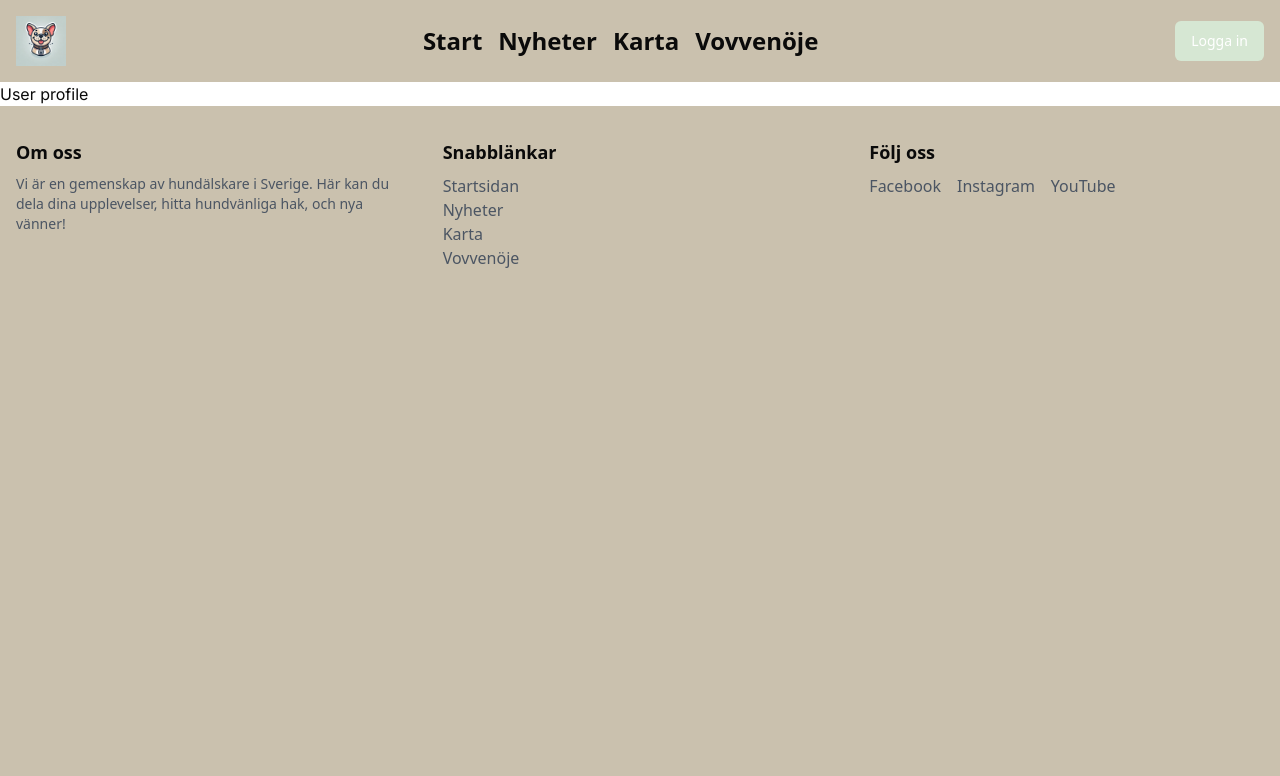
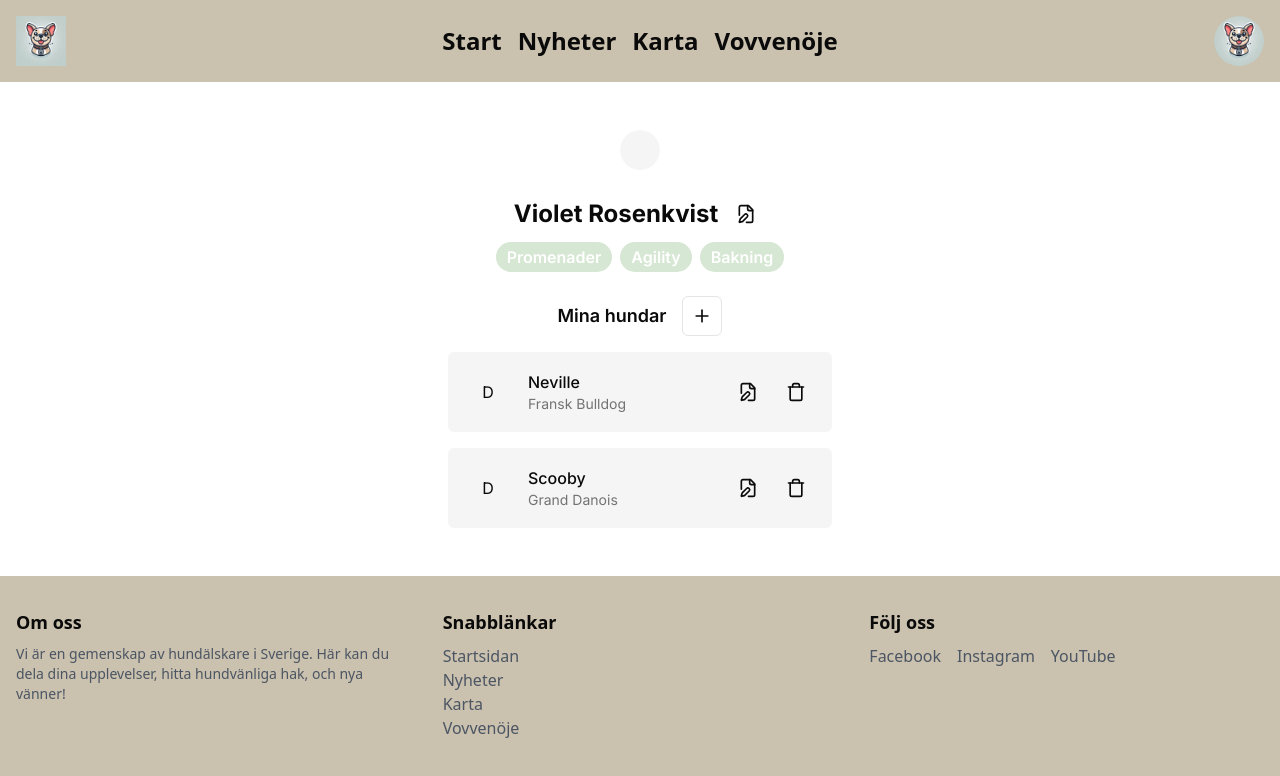
Before and after one commit to Hundhak/Hundhak-SSR-UI, a Next.js app: page /profile in a window 1280 px wide. Shown: the top 776 px of the page. Built offline with nearby package versions, Linux system fonts and the light colour scheme.

Commit message:
Added ability to add dog to list with nice functionality. #20

```diff
--- a/package.json
+++ b/package.json
@@ -12,6 +12,7 @@
   "dependencies": {
     "@hookform/resolvers": "^3.9.0",
     "@pixi/react": "^7.1.2",
+    "@radix-ui/react-avatar": "^1.1.0",
     "@radix-ui/react-checkbox": "^1.1.1",
     "@radix-ui/react-label": "^2.1.0",
     "@radix-ui/react-separator": "^1.1.0",
--- a/src/app/login/components/login-form.jsx
+++ b/src/app/login/components/login-form.jsx
@@ -2,13 +2,11 @@
 import { Card, CardContent, CardFooter } from "@/components/ui/card"
 import { Input } from "@/components/ui/input"
 import Link from "next/link"
-import { Checkbox } from "@/components/ui/checkbox"
 import { Button } from "@/components/ui/button"
 import { z } from "zod"
 import { useForm } from "react-hook-form"
 import { zodResolver } from "@hookform/resolvers/zod"
 import { Form, FormControl, FormDescription, FormField, FormItem, FormLabel, FormMessage } from "../../../components/ui/form"
-import { PawPrintIcon } from "../../../components/ui/pawprint-icon"
 
 
 const userFormSchema = z.object({
--- a/src/app/login/page.jsx
+++ b/src/app/login/page.jsx
@@ -1,11 +1,19 @@
+"use client"
+
+import { useState } from "react"
 import LoginForm from "./components/login-form"
 import WelcomeMessage from "./components/welcome-message"
+import { Button } from "@/components/ui/button"
 
 export default function Login() {
+
+  const [loggedIn, setLoginStatus] = useState(false)
+
   return (
     <div>
       <WelcomeMessage />
       <LoginForm />
+      <Button onClick={() => setLoginStatus(true)}>Utvecklingslogin - Testa loginfunktion</Button>
     </div>
   )
 }
--- /dev/null
+++ b/src/app/profile/components/dog-list.jsx
@@ -0,0 +1,47 @@
+/**
+ * The profile page list of dogs.
+ */
+"use client"
+import { useCallback, useState } from "react"
+import { PlusIcon } from "lucide-react"
+import { Button } from "@/components/ui/button"
+import { ListCard, NewListCard } from "@/components/ui/list-card"
+
+const DogList = ({ dogs, addDog }) => {
+
+  const [activeDogs, setActiveDogs] = useState(dogs)
+  const [isaAddingDog, setIsAddingDog] = useState(false)
+
+  const handleAddDogClick = useCallback(() => {
+    setIsAddingDog(true)
+    setActiveDogs([{}, ...activeDogs])
+  }, [activeDogs])
+
+  const handleAddDogConfirmationClick = (name, breed) => {
+    setIsAddingDog(false)
+    setActiveDogs([{ img: "", name, breed }, ...activeDogs.slice(1)])
+  }
+
+  return (
+    <div>
+      <div className="flex items-center justify-center space-x-4 mt-6">
+        <h2 className="text-lg font-semibold">Mina hundar</h2>
+        <Button onClick={() => handleAddDogClick()} variant="outline" size="icon">
+          <PlusIcon className="h-5 w-5" />
+          <span className="sr-only">Lägg till</span>
+        </Button>
+      </div>
+      <ul className="mt-4 space-y-4">
+        {activeDogs.map((dog, index) =>
+          index === 0 && isaAddingDog ? (
+            <NewListCard key={index} add={handleAddDogConfirmationClick} title={"Namn"} subtitle={"Ras"}/>
+          ) : (
+            <ListCard key={index} img={dog.img} title={dog.name} subtitle={dog.breed}/>
+          )
+        )}
+      </ul>
+    </div>
+  )
+}
+
+export default DogList
--- /dev/null
+++ b/src/app/profile/components/header.jsx
@@ -0,0 +1,35 @@
+/**
+ * The header for the profile page.
+ */
+import { Avatar, AvatarFallback, AvatarImage } from "@/components/ui/avatar"
+import { Badge } from "@/components/ui/badge"
+import { Button } from "@/components/ui/button"
+import { FilePenIcon } from "lucide-react"
+
+
+const Header = ({ img, name, interests }) => {
+  return (
+    <div className="flex flex-col items-center space-y-6">
+      <Avatar>
+        <AvatarImage src={img} alt="Users avatar"/>
+        <AvatarFallback></AvatarFallback>
+      </Avatar>
+      <div className="text-center">
+        <div className="flex items-center justify-center gap-2">
+          <h1 className="text-2xl font-bold">{name}</h1>
+          <Button variant="ghost" size="icon">
+            <FilePenIcon className="w-5 h-5"/>
+            <span className="sr-only">Ändra profill</span>
+          </Button>
+        </div>
+        <div className="mt-2 flex flex-wrap justify-center gap-2">
+          {interests.map(interest => (
+            <Badge key={interest} variant="secondary">{interest}</Badge>
+          ))}
+        </div>
+      </div>
+    </div>
+  )
+}
+
+export default Header
--- a/src/app/profile/page.jsx
+++ b/src/app/profile/page.jsx
@@ -1,6 +1,28 @@
-"use client"
+/**
+ * The users profile page.
+ *
+ */
+
+import DogList from "./components/dog-list"
+import Header from "./components/header"
+
+const profile = {
+  img : "",
+  name : "Violet Rosenkvist",
+  interests : ["Promenader", "Agility", "Bakning"]
+}
+
+const dogs = [
+  {img : "", name : "Neville", breed : "Fransk Bulldog"},
+  {img : "", name : "Scooby", breed : "Grand Danois"}
+]
 
 
 export default function Profile() {
-  return <h2>User profile</h2>
+  return (
+    <div className="mx-auto max-w-md px-4 py-12 sm:px-6 lg:px-8">
+      <Header img={profile.img} name={profile.name} interests={profile.interests}/>
+      <DogList dogs={dogs}/>
+    </div>
+  )
 }
--- /dev/null
+++ b/src/components/ui/avatar.jsx
@@ -0,0 +1,35 @@
+"use client"
+
+import * as React from "react"
+import * as AvatarPrimitive from "@radix-ui/react-avatar"
+
+import { cn } from "@/lib/utils"
+
+const Avatar = React.forwardRef(({ className, ...props }, ref) => (
+  <AvatarPrimitive.Root
+    ref={ref}
+    className={cn("relative flex h-10 w-10 shrink-0 overflow-hidden rounded-full", className)}
+    {...props} />
+))
+Avatar.displayName = AvatarPrimitive.Root.displayName
+
+const AvatarImage = React.forwardRef(({ className, ...props }, ref) => (
+  <AvatarPrimitive.Image
+    ref={ref}
+    className={cn("aspect-square h-full w-full", className)}
+    {...props} />
+))
+AvatarImage.displayName = AvatarPrimitive.Image.displayName
+
+const AvatarFallback = React.forwardRef(({ className, ...props }, ref) => (
+  <AvatarPrimitive.Fallback
+    ref={ref}
+    className={cn(
+      "flex h-full w-full items-center justify-center rounded-full bg-muted",
+      className
+    )}
+    {...props} />
+))
+AvatarFallback.displayName = AvatarPrimitive.Fallback.displayName
+
+export { Avatar, AvatarImage, AvatarFallback }
--- /dev/null
+++ b/src/components/ui/badge.jsx
@@ -0,0 +1,34 @@
+import * as React from "react"
+import { cva } from "class-variance-authority";
+
+import { cn } from "@/lib/utils"
+
+const badgeVariants = cva(
+  "inline-flex items-center rounded-full border px-2.5 py-0.5 text-[1rem] font-semibold transition-colors focus:outline-none focus:ring-2 focus:ring-ring focus:ring-offset-2",
+  {
+    variants: {
+      variant: {
+        default:
+          "border-transparent bg-primary text-primary-foreground hover:bg-primary/80",
+        secondary:
+          "border-transparent bg-secondary text-secondary-foreground hover:bg-secondary/80",
+        destructive:
+          "border-transparent bg-destructive text-destructive-foreground hover:bg-destructive/80",
+        outline: "text-foreground",
+      },
+    },
+    defaultVariants: {
+      variant: "default",
+    },
+  }
+)
+
+function Badge({
+  className,
+  variant,
+  ...props
+}) {
+  return (<div className={cn(badgeVariants({ variant }), className)} {...props} />);
+}
+
+export { Badge, badgeVariants }
--- a/src/components/ui/header.jsx
+++ b/src/components/ui/header.jsx
@@ -11,7 +11,7 @@ import Link from 'next/link'
 
 const Header = () => {
 
-  const isLoggedIn = false //TO DO : Implement authentication & user service to enable account feature.
+  const isLoggedIn = true //TO DO : Implement authentication & user service to enable account feature.
 
   return (
     <header className="p-4">
--- /dev/null
+++ b/src/components/ui/list-card.jsx
@@ -0,0 +1,71 @@
+/**
+ * A general list card with image, title and subtitle.
+ */
+"use client"
+
+import { useState } from "react"
+import { Avatar, AvatarFallback, AvatarImage } from "@/components/ui/avatar"
+import { Input } from "@/components/ui/input"
+import { Label } from "@/components/ui/label"
+import { FilePenIcon } from "lucide-react"
+import { TrashIcon } from "lucide-react"
+import { CheckIcon } from "lucide-react"
+import { Button } from "./button"
+
+const ListCard = ({ img, title, subtitle }) => {
+  return (
+    <li className="flex items-center justify-between rounded-md bg-muted p-4">
+      <div className="flex items-center space-x-4">
+        <Avatar className="h-12 w-12">
+          <AvatarImage src={img} alt="Card image"/>
+          <AvatarFallback>D</AvatarFallback>
+        </Avatar>
+        <div>
+          <h3 className="text-base font-medium">{title}</h3>
+          <p className="text-sm text-muted-foreground">{subtitle}</p>
+        </div>
+      </div>
+      <div className="flex items-center space-x-2">
+        <Button variant="ghost" size="icon">
+          <FilePenIcon className="h-5 w-5"/>
+          <span className="sr-only">Edit</span>
+        </Button>
+        <Button variant="ghost" size="icon">
+          <TrashIcon className="h-5 w-5"/>
+          <span className="sr-only">Delete</span>
+        </Button>
+      </div>
+    </li>
+  )
+}
+
+const NewListCard = ({ img, title, subtitle, add }) => {
+
+  const [inputTitle, setInputTitle] = useState(title)
+  const [inputSubtitle, setInputSubtitle] = useState(subtitle)
+
+  return (
+    <li className="flex items-center justify-between rounded-md bg-muted p-4">
+      <div className="flex items-center space-x-4">
+        <Avatar className="h-12 w-12">
+          <AvatarImage src={img} alt="Card image"/>
+          <AvatarFallback>D</AvatarFallback>
+        </Avatar>
+        <div>
+          <Label>{title}</Label>
+          <Input placeholder={title} value={inputTitle} onChange={(e) => setInputTitle(e.target.value)}/>
+          <Label>{subtitle}</Label>
+          <Input placeholder={subtitle} value={inputSubtitle} onChange={(e) => setInputSubtitle(e.target.value)}/>
+        </div>
+      </div>
+      <div className="flex items-center space-x-2">
+        <Button onClick={() => add(inputTitle, inputSubtitle)} variant="ghost" size="icon">
+          <CheckIcon className="h-5 w-5"/>
+          <span className="sr-only">Lägg till</span>
+        </Button>
+      </div>
+    </li>
+  )
+}
+
+export { ListCard, NewListCard }
--- a/src/components/ui/profile-button.jsx
+++ b/src/components/ui/profile-button.jsx
@@ -10,8 +10,8 @@ const ProfileButton = ({ isLoggedIn, profileImageUrl }) => {
           <Image
             src={profileImageUrl}
             alt="Profile"
-            width={'10'}
-            height={'10'}
+            width={'50'}
+            height={'50'}
             className="rounded-full"
           />
         </a>
```
Also changed, not shown: 1 other file (tests, documents, lock files or other folders).
